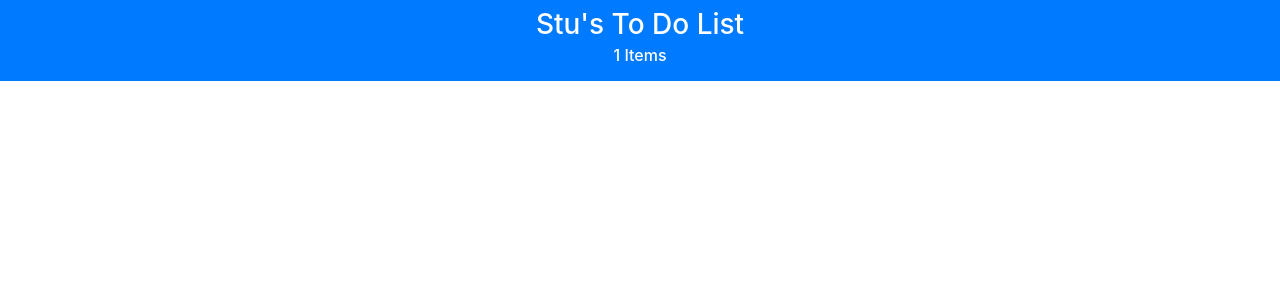
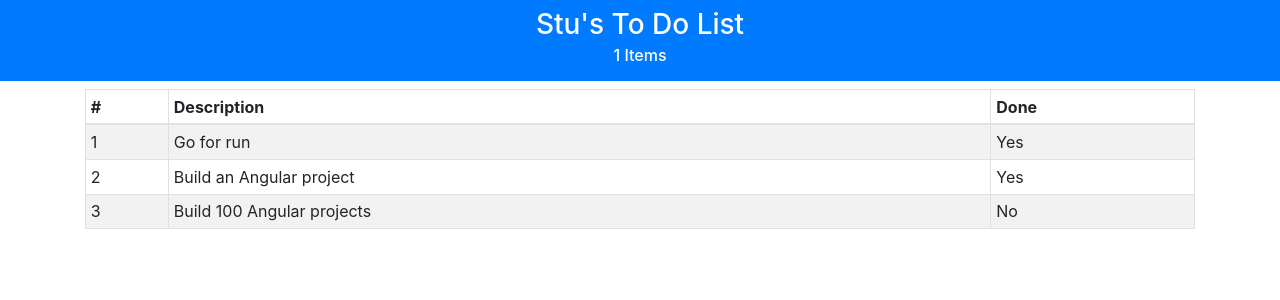
Before and after one commit to c0ff33-b34n/todo-list, an Angular app: page / in a window 1280 px wide. Shown: the top 300 px of the page. Built offline with nearby package versions, Linux system fonts and the light colour scheme.

Commit message:
Add table displaying contents of todo list and update a task

```diff
--- a/src/app/app.component.html
+++ b/src/app/app.component.html
@@ -2,3 +2,20 @@
   {{ username }}'s To Do List
   <h6 class="mt-1 ">{{ itemCount }} Items</h6>
 </h3>
+<div class="container">
+  <table class="table table-striped table-bordered table-sm">
+    <thead>
+      <tr><th>#</th><th>Description</th><th>Done</th></tr>
+    </thead>
+    <tbody>
+      <tr *ngFor="let item of items; let i = index">
+        <td>{{ i + 1 }}</td>
+        <td>{{ item.task }}</td>
+        <td [ngSwitch]="item.complete">
+          <span *ngSwitchCase="true">Yes</span>
+          <span *ngSwitchDefault>No</span>
+        </td>
+      </tr>
+    </tbody>
+  </table>
+</div>
--- a/src/app/app.component.ts
+++ b/src/app/app.component.ts
@@ -12,9 +12,13 @@ export class AppComponent {
   private list = new TodoList('Stu',
                 [new TodoItem('Go for run', true),
                  new TodoItem('Build an Angular project', true),
-                 new TodoItem('Be a well established full stack developer')]);
+                 new TodoItem('Build 100 Angular projects')]);
 
   get username(): string { return this.list.user; }
 
   get itemCount(): number { return this.list.items.filter(item => !item.complete).length; }
+
+  get items(): readonly TodoItem[] {
+    return this.list.items;
+  }
 }
```
